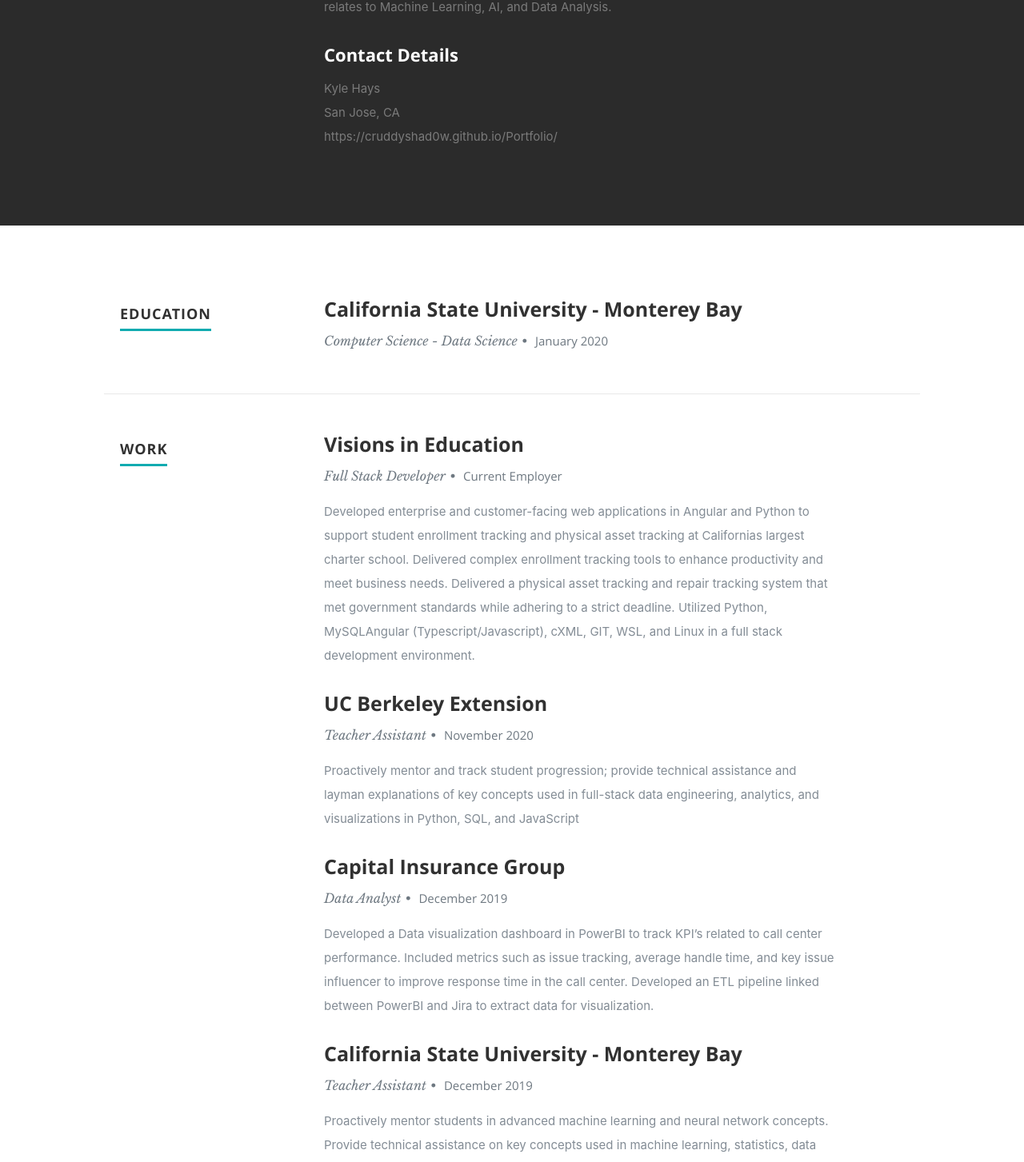
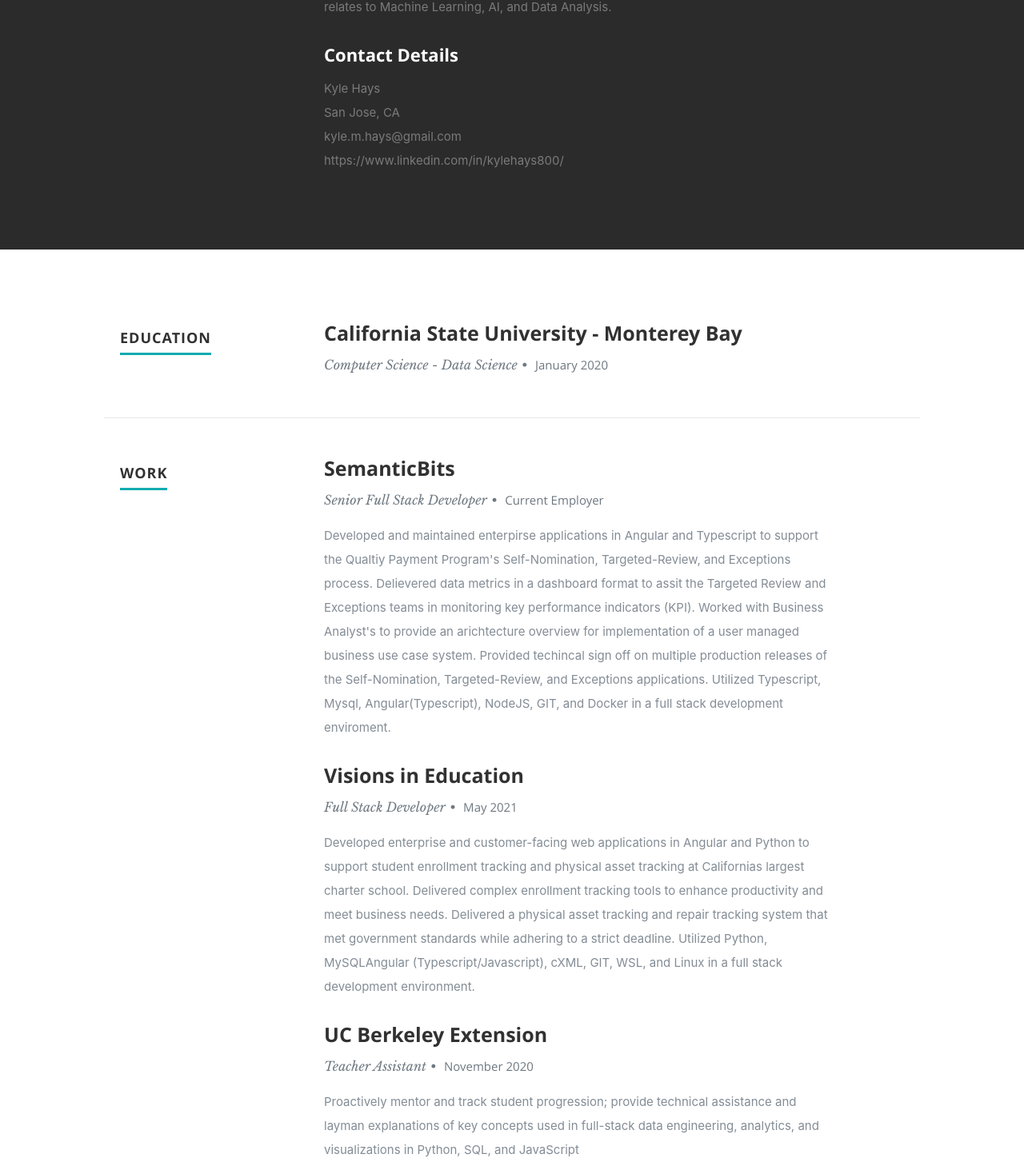
Before and after one commit to CruddyShad0w/Portfolio, a React (Create React App) app: page / in a window 1280 px wide. Shown: the part 1154-2607 px from the top of the page at 80% size. Built offline with nearby package versions, Linux system fonts and the light colour scheme.

Commit message:
Update portfolio data
- update current position
- add email/linkedin to about section

```diff
--- a/src/components/About.js
+++ b/src/components/About.js
@@ -33,7 +33,9 @@
                      {resumeData.address}
                     </span>
                     <br></br>
-                    <span>{resumeData.website}</span>
+                    <span>{resumeData.email}</span>
+                    <br></br>
+                    <span>{resumeData.linkedinId}</span>
        					   </p>
                   </div>
                </div>
--- a/src/resumeData.js
+++ b/src/resumeData.js
@@ -35,10 +35,17 @@
     ],
     "work":[
       {
+        "CompanyName":"SemanticBits",
+        "specialization":"Senior Full Stack Developer",
+        "MonthOfLeaving":"Current Employer",
+        "YearOfLeaving":"",
+        "Achievements":"Developed and maintained enterpirse applications in Angular and Typescript to support the Qualtiy Payment Program's Self-Nomination, Targeted-Review, and Exceptions process. Delievered data metrics in a dashboard format to assit the Targeted Review and Exceptions teams in monitoring key performance indicators (KPI). Worked with Business Analyst's to provide an arichtecture overview for implementation of a user managed business use case system. Provided techincal sign off on multiple production releases of the Self-Nomination, Targeted-Review, and Exceptions applications. Utilized Typescript, Mysql, Angular(Typescript), NodeJS, GIT, and Docker in a full stack development enviroment."
+      },
+      {
         "CompanyName":"Visions in Education",
         "specialization":"Full Stack Developer",
-        "MonthOfLeaving":"Current Employer",
-        "YearOfLeaving":"",
+        "MonthOfLeaving":"May",
+        "YearOfLeaving":"2021",
         "Achievements":"Developed enterprise and customer-facing web applications in Angular and Python to support student enrollment tracking and physical asset tracking at Californias largest charter school. Delivered complex enrollment tracking tools to enhance productivity and meet business needs. Delivered a physical asset tracking and repair tracking system that met government standards while adhering to a strict deadline. Utilized Python, MySQLAngular (Typescript/Javascript), cXML, GIT, WSL, and Linux in a full stack development environment."
       },
       {
```
